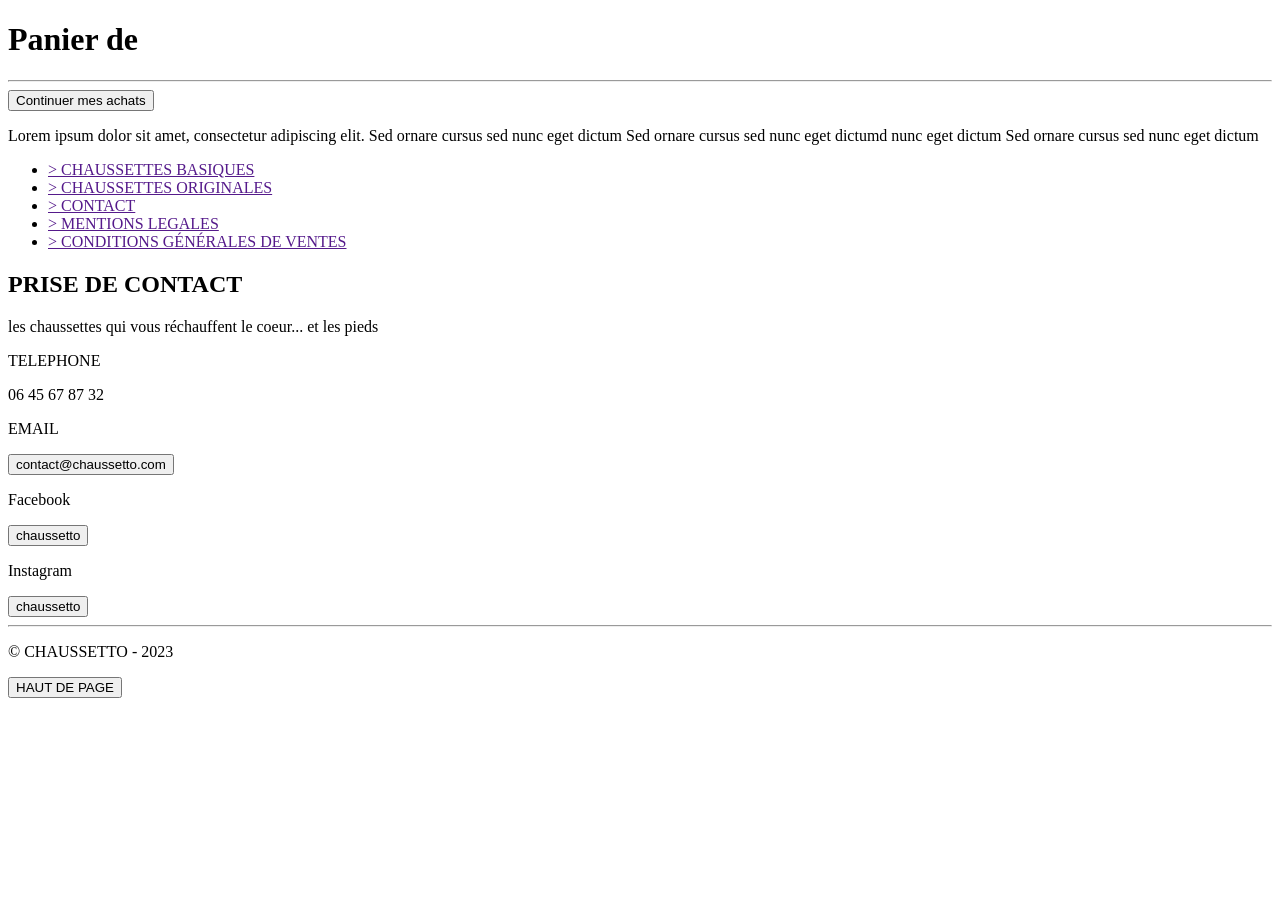
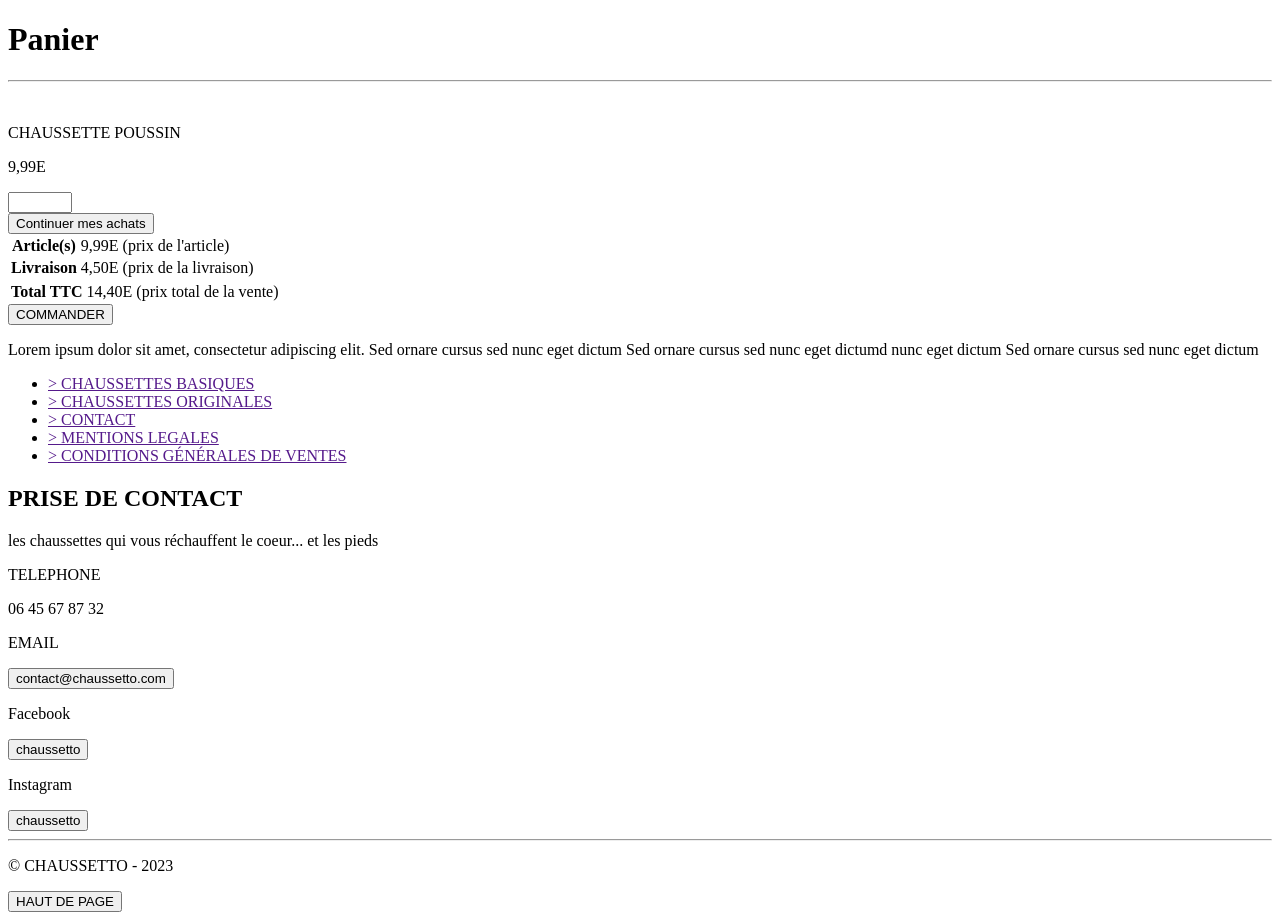
Before and after one commit to velvet-dream/chaussetto, a Symfony app: template templates/cart/cart.html.twig in a window 1280 px wide. Shown: the part 82-1002 px from the top of the page. Before the commit the page ends 780 px from the top, so only its background shows below. Run offline with Twig, Linux system fonts and the light colour scheme; the template is opened without the code that fills it, so the values that code supplies are empty; some libraries are stand-ins or nearby versions.

Commit message:
modif et ajout a cart.html.twig

```diff
--- a/templates/cart/cart.html.twig
+++ b/templates/cart/cart.html.twig
@@ -1,8 +1,60 @@
 {% extends 'base.html.twig' %}
 
 {% block main %}
-    <h1>Panier de {{ customer.name }}</h1>
+<div class="top-cart">
+    <h1>Panier</h1>
     <hr>
+     {# Article par défaut avant d'ajouter methode pour ajout de produit #}
+     <div class="product-default">
+    {# Dans le Controller #}
+    {# ajouter methode avec render pour renvoyer l'IMG, le nom et le prix de l'article #}
+     <div>
+        <img class="img-product" src=""/>
+     </div>
+     <div>
+        <p>CHAUSSETTE POUSSIN</p>
+        <p>9,99E</p>
+        <input type="number" id="nbre" name="nbre" min="0" max="100" />
+        <img class="icon-trash"  src=""/>
+     <div>
+
+
+
+
+     </div>
     <a href=" {{ path('app_index') }}"><button>Continuer mes achats</button></a>
+</div>
+<div class="bottom-cart">
+    <table>
+            <thead>
+                    <tr>
+                        <th>Article(s)</th>
+                        {# Dans le Controller #}
+                        {# ajouter methode avec render pour renvoyer le prix de l'article #}
+                        <td>9,99E (prix de l'article)</td>
+                    </tr>
+                    <tr>
+                        <th>Livraison</th>
+                         {# ajouter methode avec render pour renvoyer le prix de la livraison #}
+                        <td>4,50E (prix de la livraison)</td>
+                    </tr>
+            </thead>
+
+        </table>
+</div>
+<div class="total-cart">
+    <table>
+            <thead>
+                    <tr>
+                        <th>Total TTC </th>
+                         {# ajouter methode avec render pour renvoyer le prix total #}
+                        <td>14,40E (prix total de la vente)</td>
+                    </tr>
+            </thead>
+    </table>
+</div>
+<div>
+   <a href=""><button>COMMANDER</button></a>
+</div>
 
 {% endblock %}
```
Also changed, not shown: src/Controller/CustomerController.php (+15 -0 lines), src/Controller/OrderController.php (+25 -25 lines).
